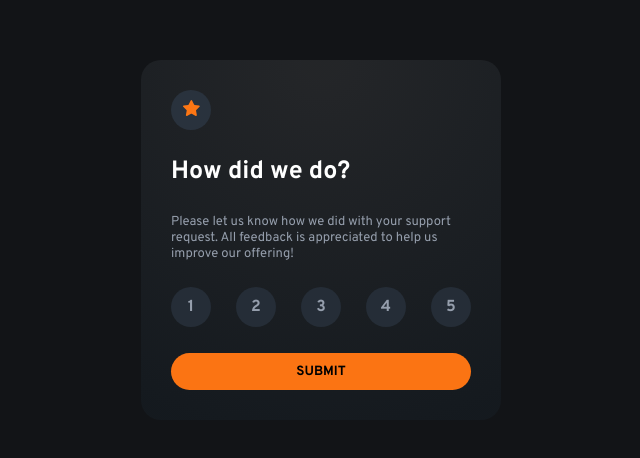
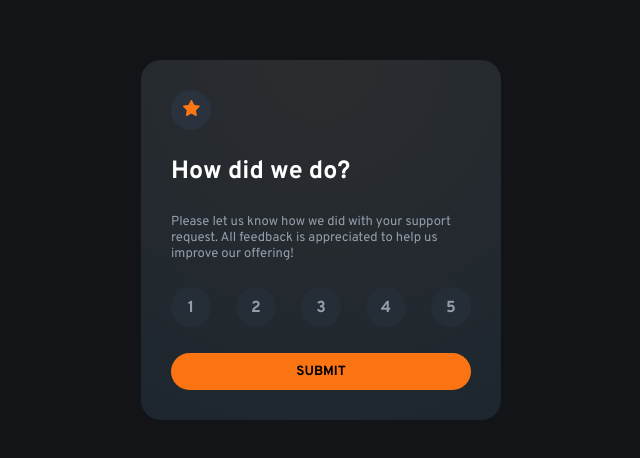
Before and after one commit to wandering-bit/interactive_rating_component, a plain HTML site: page index.html in a window 1280 px wide. Shown: the part 160-618 px from the top of the page, without its empty margins (319-959 px from the left). Drawn offline with Linux system fonts and the light colour scheme.

Commit message:
final draft

```diff
--- a/styles.css
+++ b/styles.css
@@ -19,7 +19,7 @@ body {
 .container {
     width: 300px;
     height: 300px;
-    background-image: radial-gradient(circle at center top, rgba(255, 255, 255, 0.074) 5%, hsl(210, 20%, 10%) 95%);
+    background-image: radial-gradient(circle at center top, rgba(255, 255, 255, 0.104) 5%, hsl(208, 22%, 15%) 95%);
     background-repeat: no-repeat;
     border-radius: 20px;
     padding: 30px;
@@ -116,9 +116,11 @@ ul {
     border-radius: 50%;
     width: 20px;
     height: 20px;
-    text-align: center;
     background-color: hsl(213, 19%, 18%);
     padding: 10px;
+    display: flex;
+    align-items: center;
+    justify-content: center;
 }
 
 .number.active {
@@ -143,6 +145,7 @@ ul {
 span {
     color: hsl(217, 12%, 63%);
     font-weight: 700;
+    margin-top: 10%;
 }
 
 .number.active span{
```
